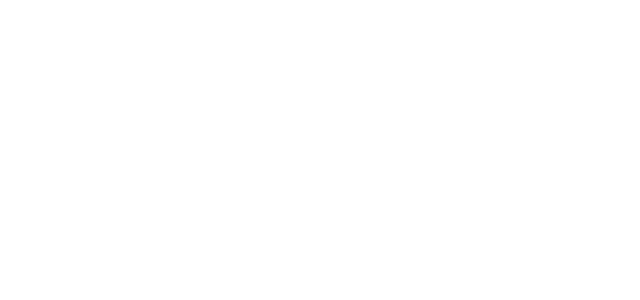
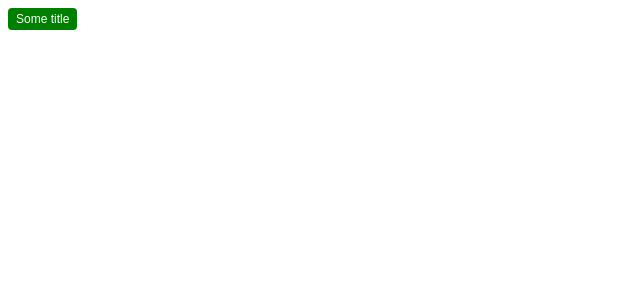
Before and after one commit to Gorschenko/react-app, a React (Create React App) app: page / in a window 1280 px wide. Shown: the top 300 px of the page, without its empty margins (0-640 px from the left). Built offline with nearby package versions, Linux system fonts and the light colour scheme.

Commit message:
DefaultButton has been added

```diff
--- /dev/null
+++ b/craco.config.js
@@ -0,0 +1,11 @@
+module.exports = {
+    style: {
+      sass: {
+        loaderOptions: {
+          additionalData: `
+            @import "src/styles/main.scss";
+          `,
+        },
+      },
+    },
+  };
--- /dev/null
+++ b/jsconfig.json
@@ -0,0 +1,6 @@
+{
+    "compilerOptions": {
+        "baseUrl": "src"
+    },
+    "include": ["src"]
+}
--- a/src/App.js
+++ b/src/App.js
@@ -1,9 +1,12 @@
 import React from 'react'
+import DefaultButton from 'components/base/DefaultButton/DefaultButton.js'
 
 function App() {
   return (
     <div className="App">
-
+      <DefaultButton
+        title="Some title"
+      />
     </div>
   );
 }
--- a/src/components/base/DefaultButton/DefaultButton.js
+++ b/src/components/base/DefaultButton/DefaultButton.js
@@ -1,12 +1,29 @@
 import React from 'react'
-import '@/components/base/DefaultButton/DefaultButton.scss'
+import PropTypes from 'prop-types';
+import 'components/base/DefaultButton/DefaultButton.scss'
 
 export default class DefaultButton extends React.Component {
+
     render() {
         return (
-            <button>
-
+            <button className={`
+                default-button
+                default-button_${this.props.size}
+                default-button_${this.props.color}
+            `}>
+                {this.props.title}
             </button>
         )
     }
 }
+
+DefaultButton.propTypes = {
+    title: PropTypes.string.isRequired,
+    size: PropTypes.string,
+    color: PropTypes.string,
+}
+
+DefaultButton.defaultProps = {
+    size: 'm',
+    color: 'primary',
+}
--- a/src/components/base/DefaultButton/DefaultButton.scss
+++ b/src/components/base/DefaultButton/DefaultButton.scss
@@ -0,0 +1,22 @@
+.default-button {
+    background: 0;
+    outline: 0;
+    border: 0;
+    border-radius: 4px;
+    cursor: pointer
+
+    &_l {
+        padding: 6px 10px;
+        font-size: 16px;
+    }
+
+    &_m {
+        padding: 4px 8px;
+        font-size: 12px;
+    }
+
+    &_primary {
+        background: $cl-primary;
+        color: white;
+    }
+}
--- /dev/null
+++ b/src/styles/main.scss
@@ -0,0 +1 @@
+@import 'styles/variables.scss';
--- /dev/null
+++ b/src/styles/variables.scss
@@ -0,0 +1 @@
+$cl-primary: green;
```
Also changed, not shown: package.json (+8 -4 lines), 1 other file (tests, documents, lock files or other folders).
